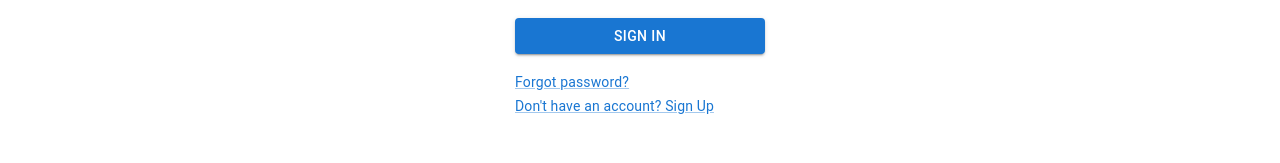
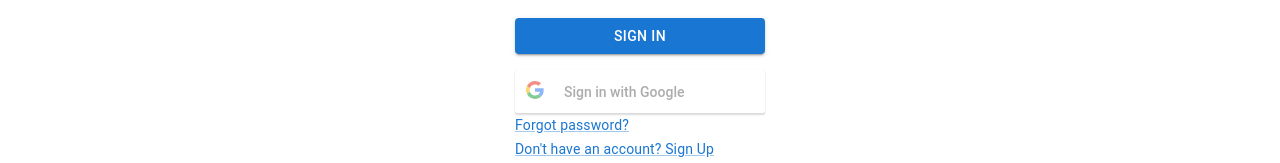
Before and after one commit to MoEssam/auth-boilerplate, a React (Create React App) app in the folder frontend/: page /login in a window 1280 px wide. Shown: the part 444-607 px from the top of the page. Built offline with nearby package versions, Linux system fonts and the light colour scheme; no server answers.

Commit message:
added google login button

```diff
--- a/frontend/package.json
+++ b/frontend/package.json
@@ -14,6 +14,7 @@
     "axios": "^0.24.0",
     "react": "^17.0.2",
     "react-dom": "^17.0.2",
+    "react-google-login": "^5.2.2",
     "react-router-dom": "^6.2.1",
     "react-scripts": "5.0.0",
     "web-vitals": "^2.1.3"
--- a/frontend/src/components/Login.jsx
+++ b/frontend/src/components/Login.jsx
@@ -14,11 +14,20 @@ import Container from "@mui/material/Container";
 import { createTheme, ThemeProvider } from "@mui/material/styles";
 import axios from "axios";
 import { useNavigate } from "react-router-dom";
+import GoogleLogin from "react-google-login";
 
 const theme = createTheme();
 
 export default function SignIn({ myStorage, setCurrentUser }) {
   const navigate = useNavigate();
+
+  const googleSuccess = async (googleData) => {
+    console.log(googleData);
+  };
+
+  const googleFailure = async (res) => {
+    console.log(res);
+  };
 
   const handleSubmit = async (event) => {
     event.preventDefault();
@@ -94,6 +103,13 @@ export default function SignIn({ myStorage, setCurrentUser }) {
             >
               Sign In
             </Button>
+            <GoogleLogin
+              clientId={process.env.REACT_APP_GOOGLE_CLIENT_ID}
+              buttonText="Sign in with Google"
+              onSuccess={googleSuccess}
+              onFailure={googleFailure}
+              cookiePolicy={"single_host_origin"}
+            />
             <Grid container>
               <Grid item xs>
                 <Link href="#" variant="body2">
```
Also changed, not shown: 1 other file (tests, documents, lock files or other folders).
